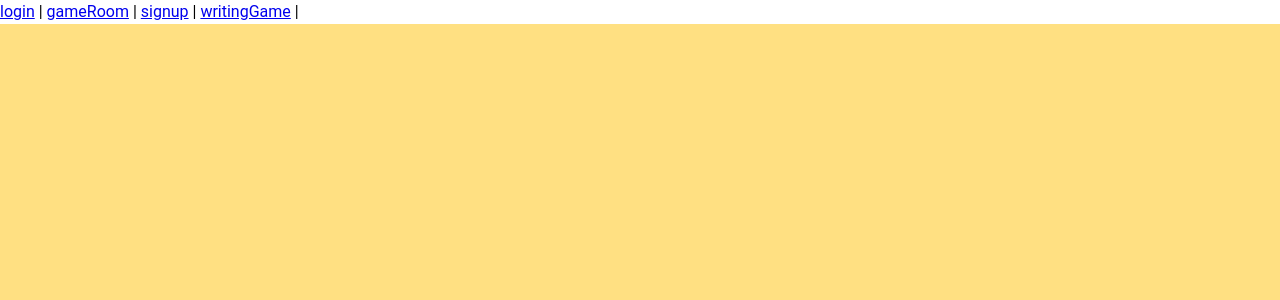
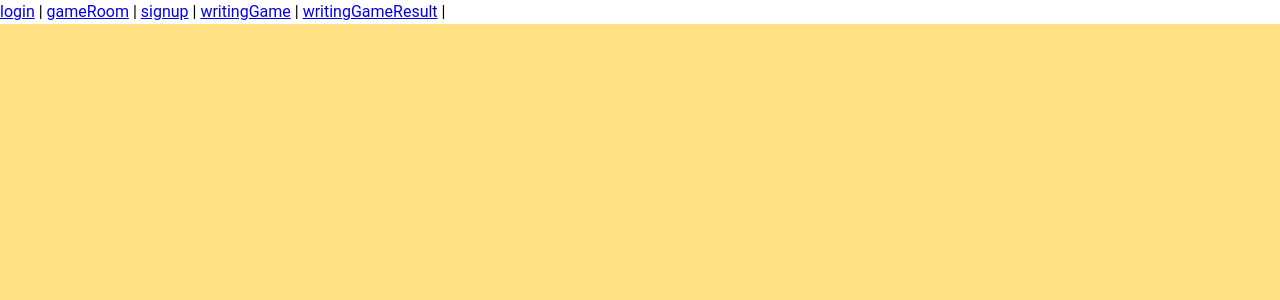
Before and after one commit to imjm/lingo-land, a Vue app in the folder lingoland-frontend/: page / in a window 1280 px wide. Shown: the top 300 px of the page. Built offline with nearby package versions, Linux system fonts and the light colour scheme.

Commit message:
Feat: WritingResultView testcode 추가 라우터와 app.vue에 writingReulstView 확인 코드 추가 티켓: S11P12A603-248

```diff
--- a/lingoland-frontend/src/App.vue
+++ b/lingoland-frontend/src/App.vue
@@ -7,6 +7,10 @@ import { RouterView } from "vue-router";
     <RouterLink :to="{ name: 'gameRoom' }"> gameRoom</RouterLink> |
     <RouterLink :to="{ name: 'signUp' }"> signup</RouterLink> |
     <RouterLink :to="{ name: 'writingGame' }"> writingGame</RouterLink> |
+    <RouterLink :to="{ name: 'writingGameResult' }">
+        writingGameResult</RouterLink
+    >
+    |
     <v-app class="bg-amber-lighten-3">
         <RouterView></RouterView>
     </v-app>
--- a/lingoland-frontend/src/router/index.js
+++ b/lingoland-frontend/src/router/index.js
@@ -1,9 +1,10 @@
+import GameRoomView from "@/views/GameRoomView.vue";
 import LoginView from "@/views/LoginView.vue";
-import GameRoomView from "@/views/GameRoomView.vue";
 import SignUpView from "@/views/SignUpView.vue";
+import WritingGameView from "@/views/WritingGameView.vue";
+import WritingGameResultView from "@/views/WritingGameResultView.vue";
 
 import { createRouter, createWebHistory } from "vue-router";
-import WritingGameView from "@/views/WritingGameView.vue";
 
 const router = createRouter({
     history: createWebHistory(import.meta.env.BASE_URL),
@@ -29,6 +30,11 @@ const router = createRouter({
             name: "writingGame",
             component: WritingGameView,
         },
+        {
+            path: "/writingGameResult",
+            name: "writingGameResult",
+            component: WritingGameResultView,
+        },
     ],
 });
 
```
